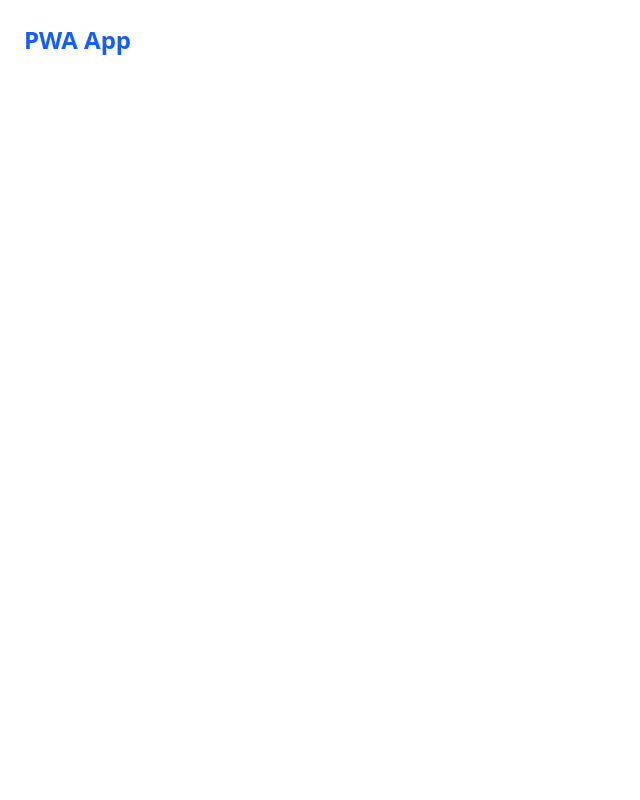
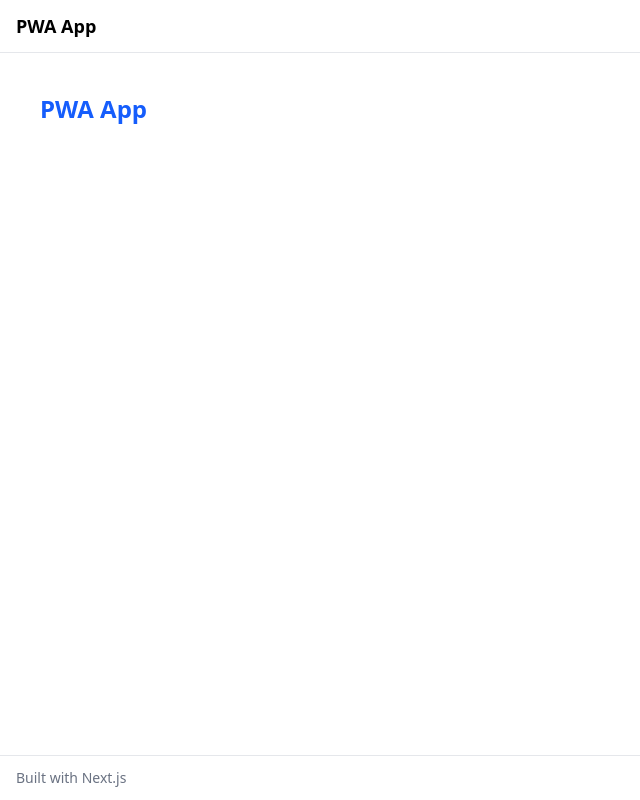
Before and after one commit to abhinavtanwarDev/wardrobe, a Next.js app: page / in a window 1280 px wide. Shown: the whole page, without its empty margins (0-640 px from the left). Built offline with nearby package versions, Linux system fonts and the light colour scheme.

Commit message:
feat: add folder structure and UI/layout primitives

```diff
--- a/src/app/layout.tsx
+++ b/src/app/layout.tsx
@@ -1,9 +1,12 @@
 import type { Metadata } from "next";
+import { Header } from "@/components/layout/Header";
+import { Footer } from "@/components/layout/Footer";
+import { APP_NAME, APP_DESCRIPTION } from "@/lib/constants";
 import "@/styles/globals.css";
 
 export const metadata: Metadata = {
-  title: "PWA App",
-  description: "A production-ready Progressive Web App scaffold",
+  title: APP_NAME,
+  description: APP_DESCRIPTION,
 };
 
 export default function RootLayout({
@@ -13,7 +16,11 @@
 }) {
   return (
     <html lang="en">
-      <body>{children}</body>
+      <body className="flex min-h-screen flex-col">
+        <Header />
+        <main className="flex-1 p-4">{children}</main>
+        <Footer />
+      </body>
     </html>
   );
 }
--- /dev/null
+++ b/src/components/layout/Footer.tsx
@@ -0,0 +1,7 @@
+export function Footer() {
+  return (
+    <footer className="border-t border-gray-200 px-4 py-3 text-sm text-gray-500 dark:border-gray-800">
+      Built with Next.js
+    </footer>
+  );
+}
--- /dev/null
+++ b/src/components/layout/Header.tsx
@@ -0,0 +1,7 @@
+export function Header() {
+  return (
+    <header className="border-b border-gray-200 px-4 py-3 dark:border-gray-800">
+      <span className="text-lg font-semibold">PWA App</span>
+    </header>
+  );
+}
--- /dev/null
+++ b/src/components/ui/Button.tsx
@@ -0,0 +1,25 @@
+import type { ButtonHTMLAttributes } from "react";
+
+type ButtonVariant = "primary" | "secondary";
+
+interface ButtonProps extends ButtonHTMLAttributes<HTMLButtonElement> {
+  variant?: ButtonVariant;
+}
+
+const variantClasses: Record<ButtonVariant, string> = {
+  primary: "bg-blue-600 text-white hover:bg-blue-700",
+  secondary: "bg-gray-100 text-gray-900 hover:bg-gray-200",
+};
+
+export function Button({
+  variant = "primary",
+  className = "",
+  ...props
+}: ButtonProps) {
+  return (
+    <button
+      className={`rounded-md px-4 py-2 text-sm font-medium transition-colors disabled:cursor-not-allowed disabled:opacity-50 ${variantClasses[variant]} ${className}`}
+      {...props}
+    />
+  );
+}
--- /dev/null
+++ b/src/components/ui/Card.tsx
@@ -0,0 +1,13 @@
+import type { HTMLAttributes } from "react";
+
+export function Card({
+  className = "",
+  ...props
+}: HTMLAttributes<HTMLDivElement>) {
+  return (
+    <div
+      className={`rounded-lg border border-gray-200 bg-white p-4 shadow-sm dark:border-gray-800 dark:bg-gray-900 ${className}`}
+      {...props}
+    />
+  );
+}
--- /dev/null
+++ b/src/lib/constants.ts
@@ -0,0 +1,5 @@
+export const APP_NAME = "PWA App";
+export const APP_DESCRIPTION =
+  "A production-ready Progressive Web App scaffold";
+export const THEME_COLOR = "#2563eb";
+export const BACKGROUND_COLOR = "#ffffff";
--- /dev/null
+++ b/src/types/index.ts
@@ -0,0 +1,5 @@
+export interface Item {
+  id: string;
+  name: string;
+  description: string;
+}
```
Also changed, not shown: 1 other file (tests, documents, lock files or other folders).
